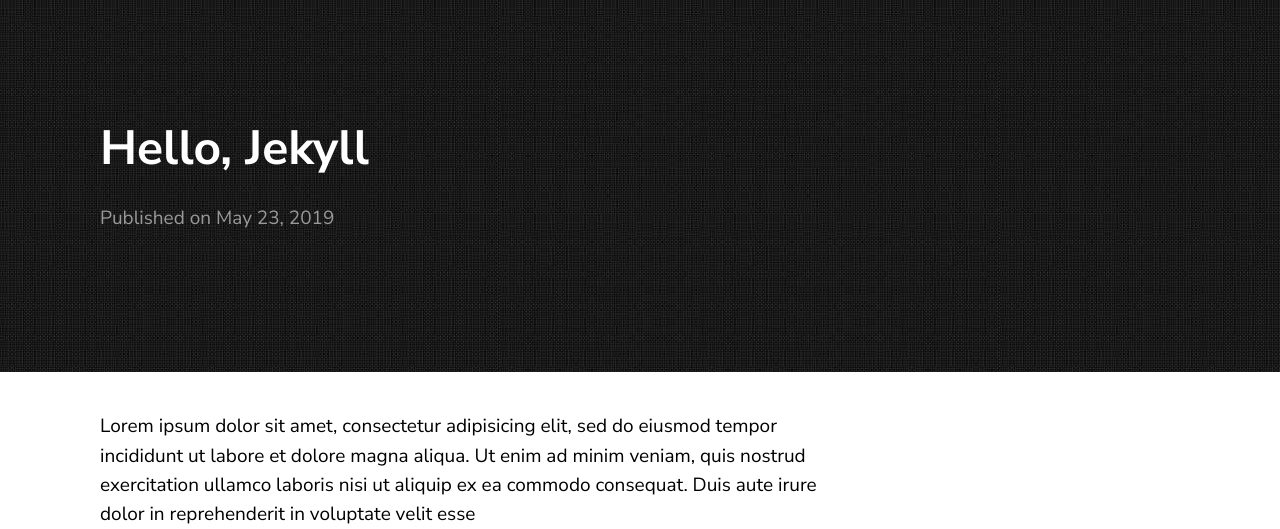
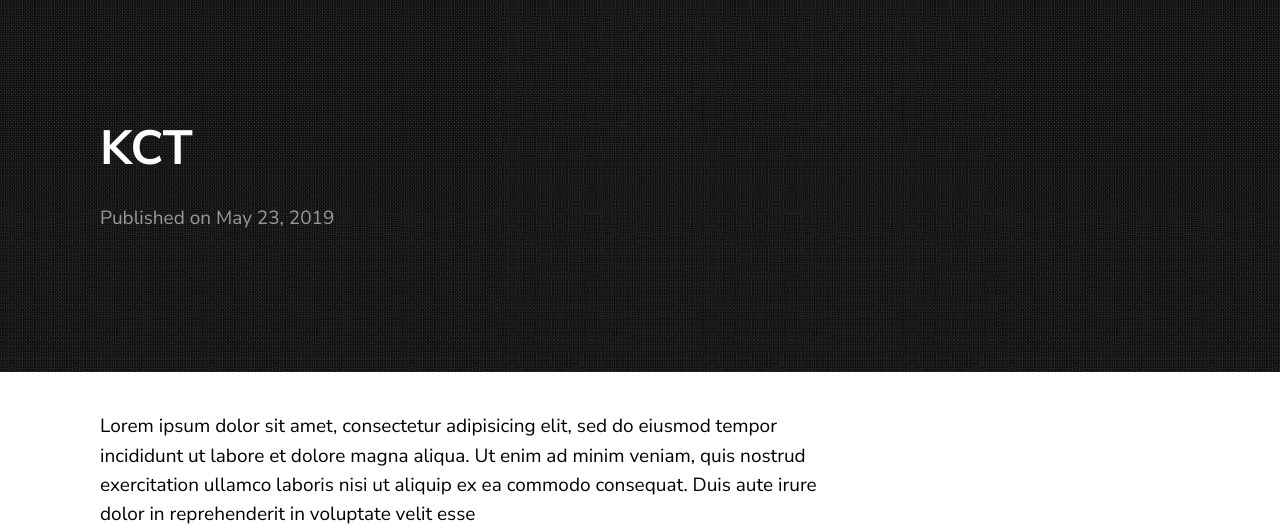
Before and after one commit to arunsivakumar/arunsivakumar.github.io, a Jekyll site: the page built from _posts/2019-05-23-welcome-to-jekyll.markdown, in a window 1280 px wide, cut to the strip 0-529 px from the top of the page. Built offline with Jekyll 4.4.1, drawn with Linux system fonts in a browser that asks for light colours.

Commit message:
Update 2019-05-23-welcome-to-jekyll.markdown

```diff
--- a/_posts/2019-05-23-welcome-to-jekyll.markdown
+++ b/_posts/2019-05-23-welcome-to-jekyll.markdown
@@ -1,6 +1,6 @@
 ---
 layout: post
-title:  "Hello, Jekyll"
+title:  "KCT"
 date:   2019-05-23 21:03:36 +0530
 ---
 Lorem ipsum dolor sit amet, consectetur adipisicing elit, sed do eiusmod tempor incididunt ut labore et dolore magna aliqua. Ut enim ad minim veniam, quis nostrud exercitation ullamco laboris nisi ut aliquip ex ea commodo consequat. Duis aute irure dolor in reprehenderit in voluptate velit esse
```
